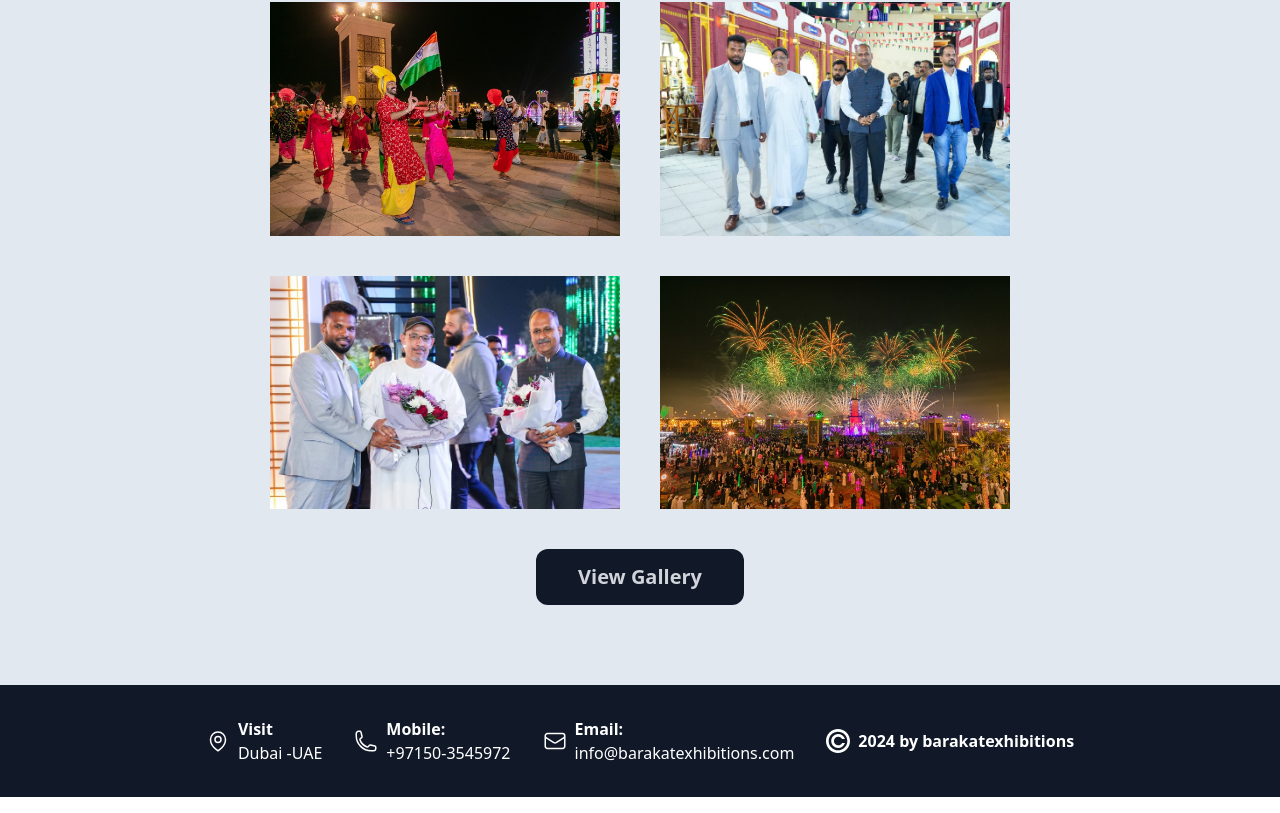
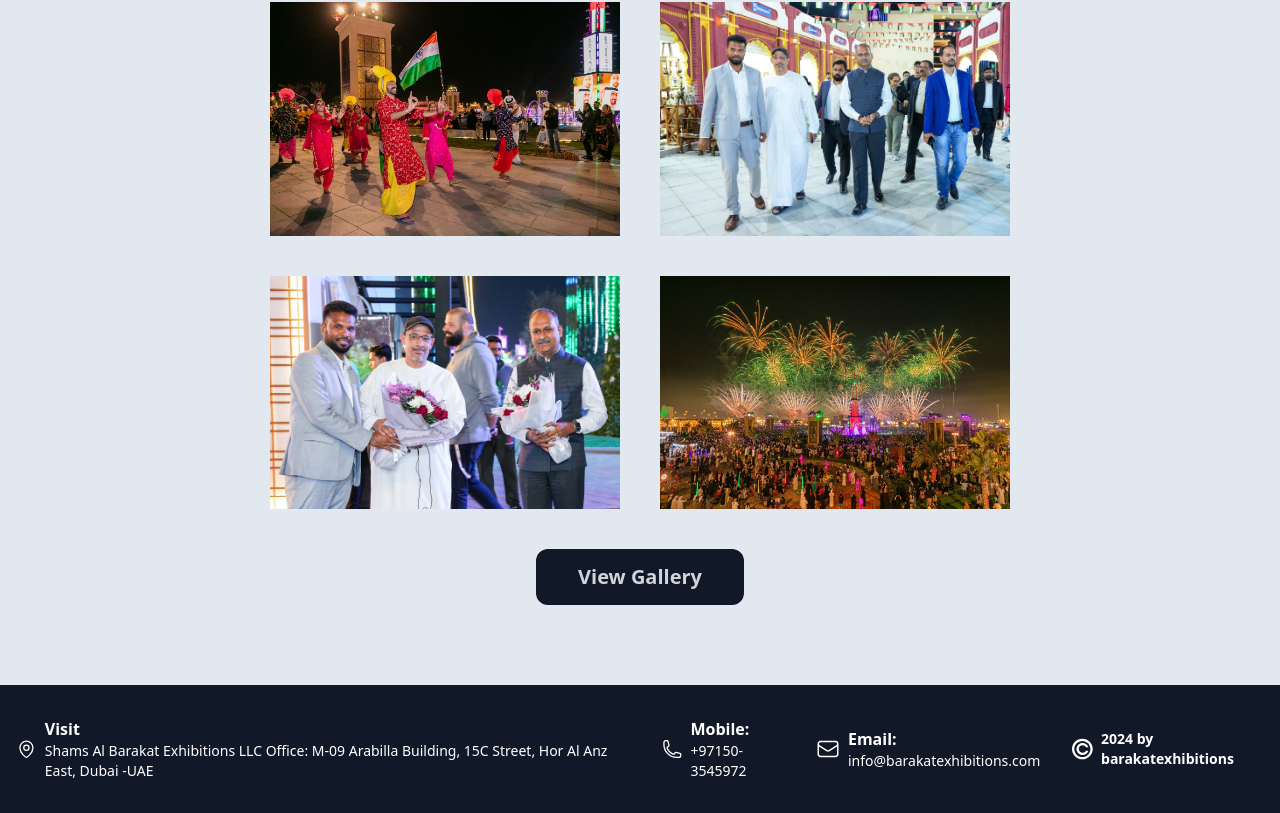
Before and after one commit to abhishekmohank/barakatexhibitions, a React (Vite) app: page / in a window 1280 px wide. Shown: the part 2152-2965 px from the top of the page. Built offline with nearby package versions, Linux system fonts and the light colour scheme.

Commit message:
Update Footer.jsx

```diff
--- a/src/Components/Footer.jsx
+++ b/src/Components/Footer.jsx
@@ -1,11 +1,11 @@
 const Footer = () => {
   return (
     <div className="bg-gray-900 text-white">
-      <div className="container mx-auto gap-8 px-4 py-8 flex flex-col md:flex-row justify-center items-center">
+      <div className="container mx-auto px-4 py-8 flex flex-col md:flex-row justify-between items-center space-y-6 md:space-y-0 md:space-x-8">
         <a
           target="_blank"
           href="https://maps.app.goo.gl/kex1Ed72K5aquwGU7?g_st=iw"
-          className="flex items-center mb-4 md:mb-0"
+          className="flex items-center"
         >
           <svg
             xmlns="http://www.w3.org/2000/svg"
@@ -30,10 +30,10 @@ const Footer = () => {
           </svg>
           <div>
             <h1 className="font-semibold">Visit</h1>
-            <p>Dubai -UAE</p>
+            <p className="text-sm">Shams Al Barakat Exhibitions LLC Office: M-09 Arabilla Building, 15C Street, Hor Al Anz East, Dubai -UAE</p>
           </div>
         </a>
-        <div className="flex items-center mb-4 md:mb-0">
+        <div className="flex items-center">
           <svg
             xmlns="http://www.w3.org/2000/svg"
             fill="none"
@@ -50,12 +50,12 @@ const Footer = () => {
               d="M2.25 6.75c0 8.284 6.716 15 15 15h2.25a2.25 2.25 0 0 0 2.25-2.25v-1.372c0-.516-.351-.966-.852-1.091l-4.423-1.106c-.44-.11-.902.055-1.173.417l-.97 1.293c-.282.376-.769.542-1.21.38a12.035 12.035 0 0 1-7.143-7.143c-.162-.441.004-.928.38-1.21l1.293-.97c.363-.271.527-.734.417-1.173L6.963 3.102a1.125 1.125 0 0 0-1.091-.852H4.5A2.25 2.25 0 0 0 2.25 4.5v2.25Z"
             />
           </svg>
-          <div className="flex md:flex-col flex-row">
+          <div>
             <h1 className="font-semibold">Mobile:</h1>
-            <p>+97150-3545972</p>
+            <p className="text-sm">+97150-3545972</p>
           </div>
         </div>
-        <div className="flex items-center mb-4 md:mb-0">
+        <div className="flex items-center">
           <svg
             xmlns="http://www.w3.org/2000/svg"
             fill="none"
@@ -74,7 +74,7 @@ const Footer = () => {
           </svg>
           <div>
             <h1 className="font-semibold">Email:</h1>
-            <p>info@barakatexhibitions.com</p>
+            <p className="text-sm">info@barakatexhibitions.com</p>
           </div>
         </div>
         <div className="flex items-center">
@@ -91,7 +91,7 @@ const Footer = () => {
             <path d="M244.036,217.014c-11.737,20.141-33.562,32.635-56.956,32.635c-36.329,0-65.921-29.585-65.921-65.915 c0-36.36,29.592-65.955,65.921-65.955c23.395,0,45.219,12.54,56.956,32.641l1.517,2.627h44.28l-2.658-7.129 c-7.705-20.413-21.225-37.769-39.122-50.157c-17.942-12.42-39.017-19.009-60.973-19.009c-58.981,0-106.946,48.006-106.946,106.982 c0,58.98,47.965,106.941,106.946,106.941c21.956,0,43.03-6.567,60.973-19.006c17.897-12.391,31.417-29.741,39.122-50.154 l2.658-7.133h-44.28L244.036,217.014z"></path>{" "}
           </svg>
           <div>
-            <h1 className="font-semibold">2024 by barakatexhibitions</h1>
+            <h1 className="font-semibold text-sm">2024 by barakatexhibitions</h1>
           </div>
         </div>
       </div>
```
